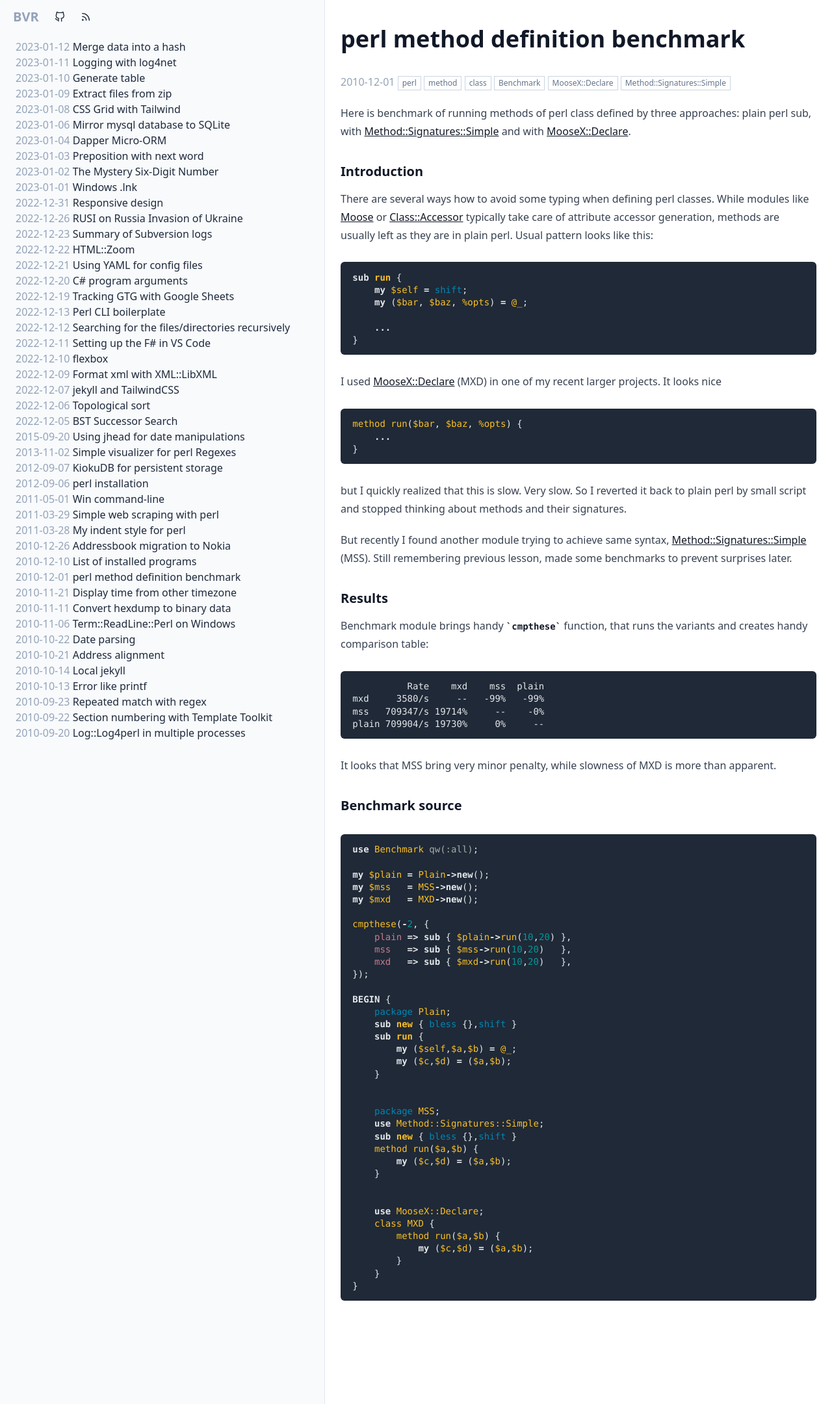
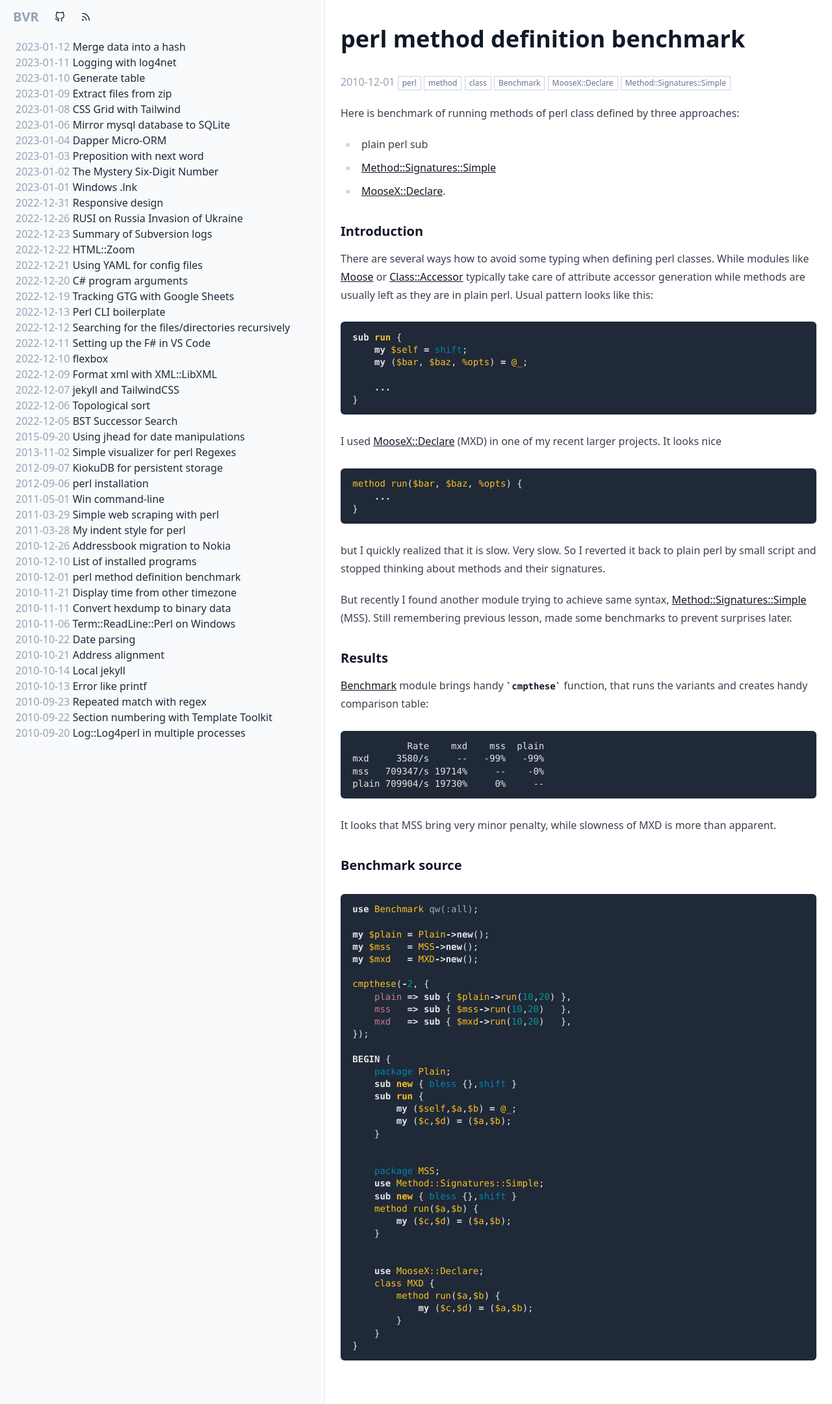
Before and after one commit to bvr/bvr.github.io, a Jekyll site: the page built from _posts/2010-12-01-method-benchmark.md, in a window 1280 px wide. Shown: the whole page at 65% size. Built offline with Jekyll 4.4.1, drawn with Linux system fonts in a browser that asks for light colours.

Commit message:
Fixed links

````diff
--- a/_posts/2010-12-01-method-benchmark.md
+++ b/_posts/2010-12-01-method-benchmark.md
@@ -10,13 +10,17 @@ tags:
   - Method::Signatures::Simple
 ---
 Here is benchmark of running methods of perl class defined by three
-approaches: plain perl sub, with [Method::Signatures::Simple][mss] and with [MooseX::Declare][mxd].
+approaches:
+
+ - plain perl sub
+ - [Method::Signatures::Simple][mss]
+ - [MooseX::Declare][mxd].
 
 ### Introduction
 
 There are several ways how to avoid some typing when defining perl classes.
 While modules like [Moose][moose] or [Class::Accessor][ca] typically take care
-of attribute accessor generation, methods are usually left as they are in plain
+of attribute accessor generation while methods are usually left as they are in plain
 perl. Usual pattern looks like this:
 
 ```perl
@@ -36,7 +40,7 @@ method run($bar, $baz, %opts) {
 }
 ```
 
-but I quickly realized that this is slow. Very slow. So I reverted it back to
+but I quickly realized that it is slow. Very slow. So I reverted it back to
 plain perl by small script and stopped thinking about methods and their
 signatures.
 
@@ -46,7 +50,7 @@ made some benchmarks to prevent surprises later.
 
 ### Results
 
-Benchmark module brings handy `cmpthese` function, that runs the variants and
+[Benchmark][benchmark] module brings handy `cmpthese` function, that runs the variants and
 creates handy comparison table:
 
               Rate    mxd    mss  plain
````
Also changed, not shown: other parts of _posts/2010-12-01-method-benchmark.md (+5 -4 lines).
